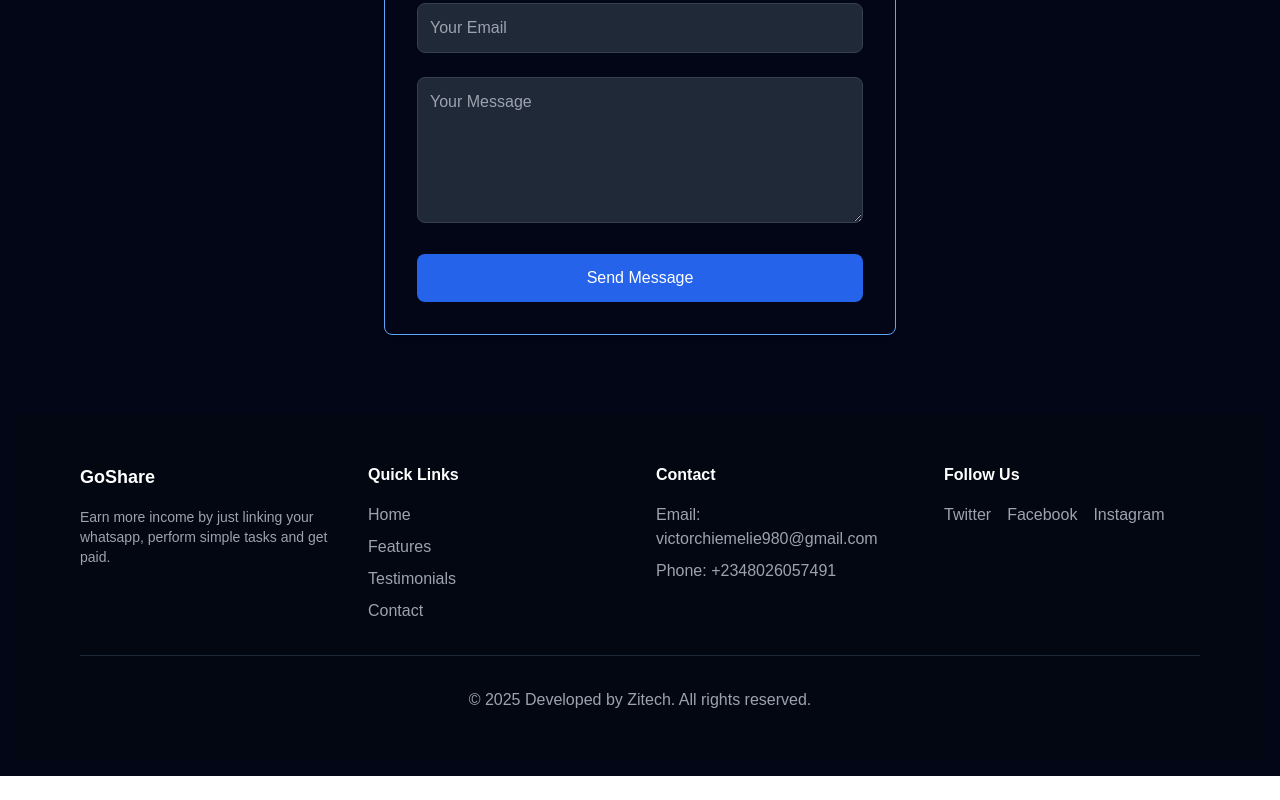
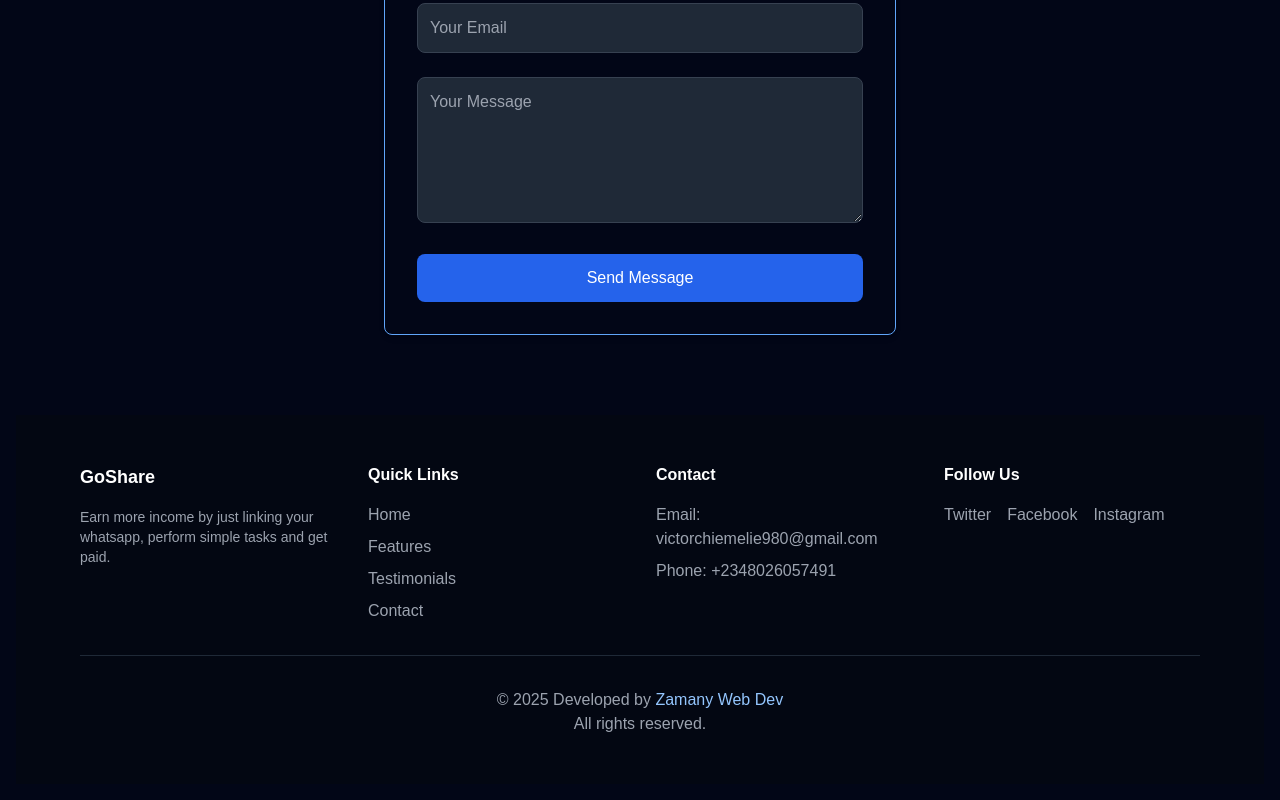
Before and after one commit to Zamany11/my-blog, a Next.js app: page / in a window 1280 px wide. Shown: the part 3672-4472 px from the top of the page. Before the commit the page ends 4448 px from the top, so only its background shows below. Built offline with nearby package versions, Linux system fonts and the light colour scheme.

Commit message:
Edited the footer copyright

```diff
--- a/src/app/components/Footer.tsx
+++ b/src/app/components/Footer.tsx
@@ -46,7 +46,13 @@ export default function Footer() {
           </div>
 
           <div className="border-t border-gray-800 mt-8 pt-8 text-center">
-            <p>&copy; {new Date().getFullYear()} Developed by Zitech. All rights reserved.</p>
+           <Link href="https://wa.me/message/SYION5AVZPNSK1">
+              <p>&copy; {new Date().getFullYear()} Developed by
+                <span className="text-blue-300 hover:underline"> Zamany Web Dev</span>
+                  <br />
+                  All rights reserved.
+              </p>
+                </Link>
           </div>
         </div>
       </footer>
```
